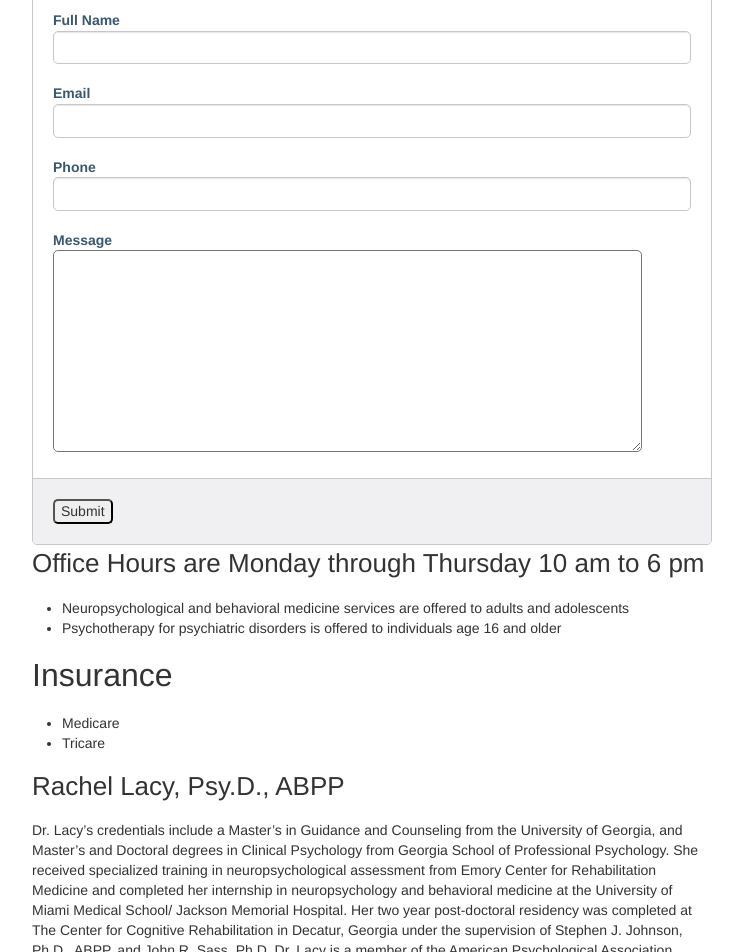
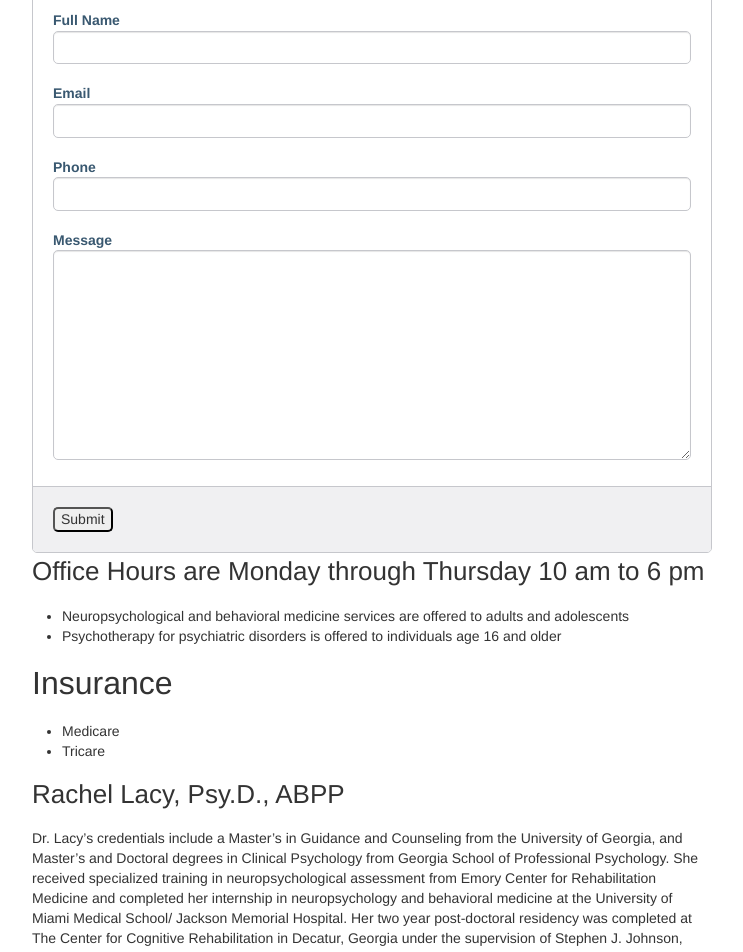
Before and after one commit to halcyon/www.zeddworks.com, a Jekyll site: the page built from contact.md, in a window 1280 px wide. Shown: the part 657-1609 px from the top of the page, without its empty margins (268-1011 px from the left). Built offline with Jekyll 4.4.1, drawn with Linux system fonts in a browser that asks for light colours.

Commit message:
Updating css for textarea

```diff
--- a/_sass/_form.scss
+++ b/_sass/_form.scss
@@ -28,7 +28,7 @@ textarea, input {
     font-weight: bold;
     margin-top: 20px;
 }
-.account-info input {
+.account-info textarea, .account-info input {
     background: #fff;
     border: 1px solid #c6c7cc;
     box-shadow: inset 0 1px 1px rgba(0, 0, 0, .1);
```
